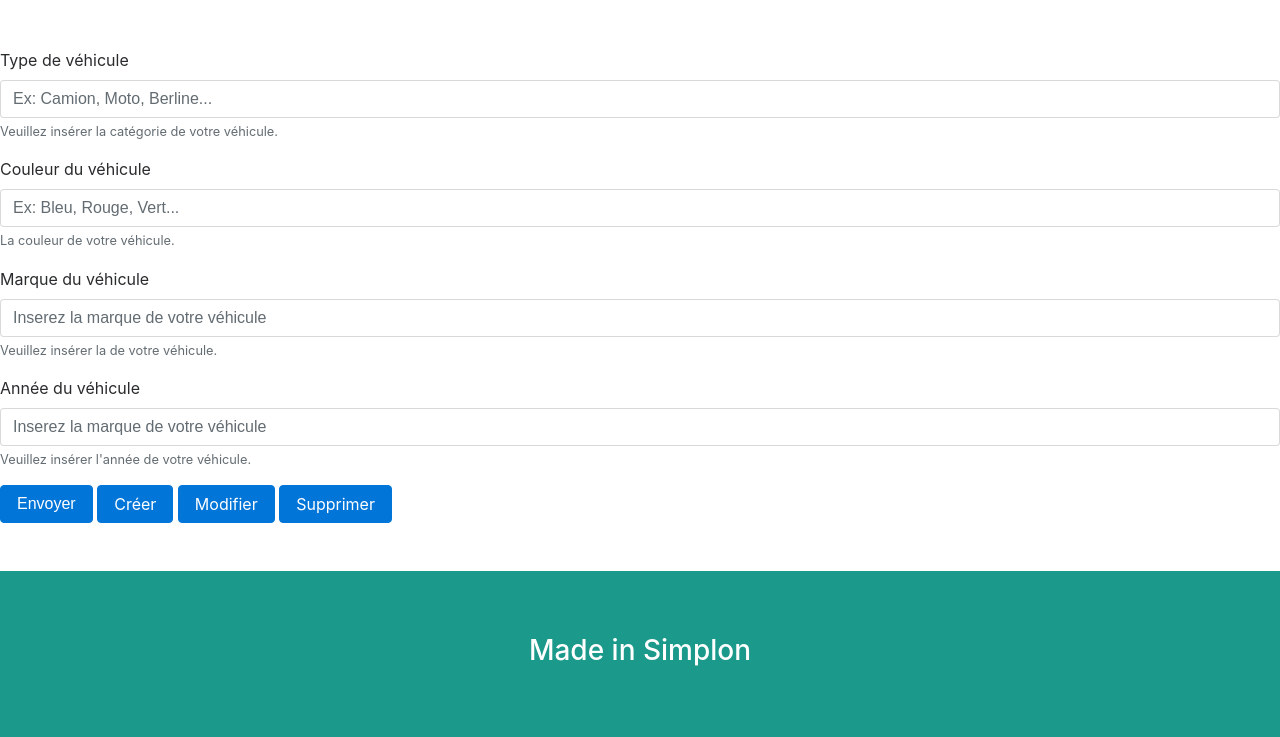
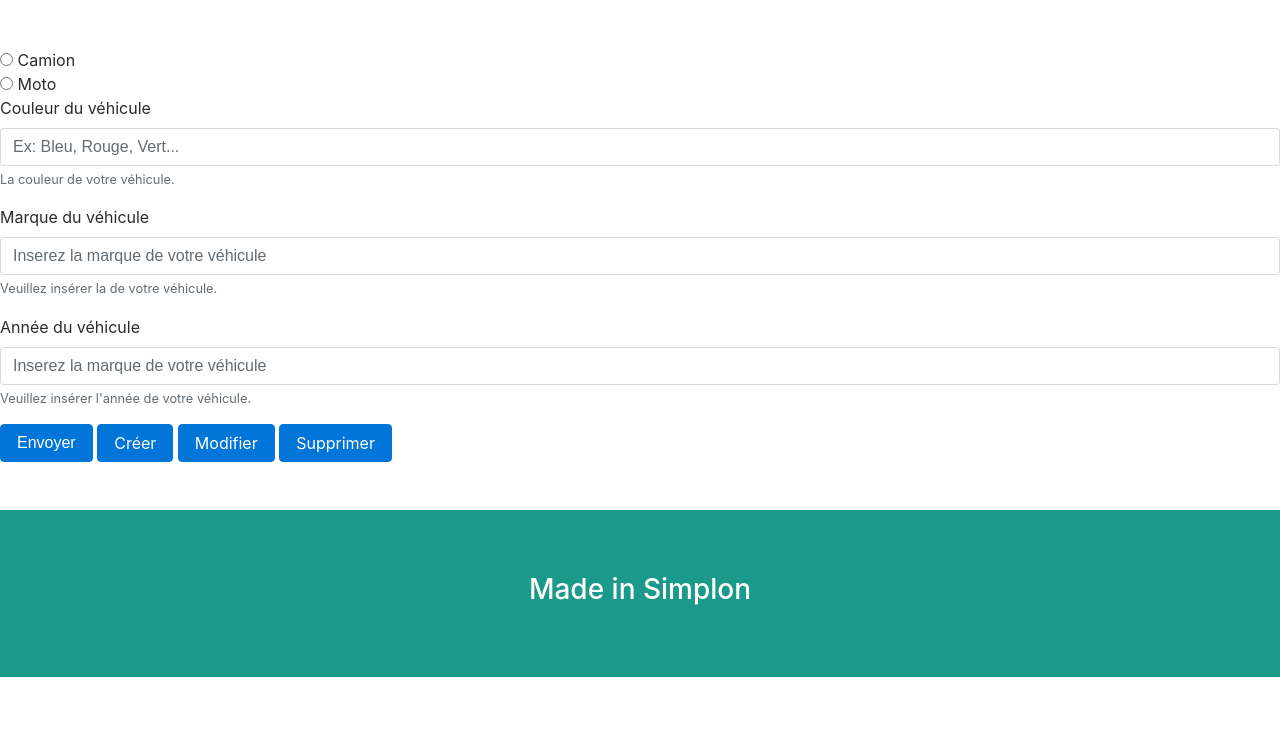
Before and after one commit to Youss06/Car-Handle, a PHP site: page /views/formVue.php in a window 1280 px wide. Shown: the part 215-952 px from the top of the page. After the commit the page ends 892 px from the top, so only its background shows below. Run offline with PHP 8.4, Linux system fonts and the light colour scheme; some libraries are stand-ins or nearby versions.

Commit message:
Make connection

```diff
--- a/entities/Car.php
+++ b/entities/Car.php
@@ -1,5 +1,5 @@
 <?php
 
-class car extends Vehicle{
+class Car extends Vehicule{
 
 }
--- a/model/connexion.php
+++ b/model/connexion.php
@@ -1,6 +1 @@
 <?php
-
-public function getBdd(){
-  $bd = new PDO('mysql:host=localhost;dbname=cars', 'root', 'root');
- return $bd;
-}
--- a/views/formVue.php
+++ b/views/formVue.php
@@ -3,16 +3,19 @@
 include("template/header.php");
 
 ?>
-<form class="" action="" method="post" enctype="multipart/form-data">
-      <div class="form-group">
+<form class="" action="../controllers/index.php" method="post" enctype="multipart/form-data">
+      <!-- <div class="form-group">
         <label for="exampleInputEmail1">Type de véhicule</label>
-        <input type="text" class="form-control" name="nomProjet" id="exampleInputEmail1" aria-describedby="emailHelp" placeholder="Ex: Camion, Moto, Berline...">
-        <small id="emailHelp" class="form-text text-muted">Veuillez insérer la catégorie de votre véhicule.</small>
-      </div>
+        <input type="text" class="form-control" name="model" id="exampleInputEmail1" aria-describedby="emailHelp" placeholder="Ex: Camion, Moto, Berline...">
+        <small id="emailHelp" class="form-text text-muted">Veuillez insérer le modèle de votre véhicule.</small>
+      </div> -->
+
+      <input type="radio" name="model" value="camion"> Camion<br>
+ <input type="radio" name="model" value="moto"> Moto<br>
 
       <div class="form-group">
         <label for="exampleInputEmail1">Couleur du véhicule</label>
-        <input type="text" class="form-control" name="nomProjet" id="exampleInputEmail1" aria-describedby="emailHelp" placeholder="Ex: Bleu, Rouge, Vert...">
+        <input type="text" class="form-control" name="color" id="exampleInputEmail1" aria-describedby="emailHelp" placeholder="Ex: Bleu, Rouge, Vert...">
         <small id="emailHelp" class="form-text text-muted">La couleur de votre véhicule.</small>
       </div>
 
@@ -21,14 +24,14 @@ include("template/header.php");
       <form class="" action="" method="post" enctype="multipart/form-data">
         <div class="form-group">
           <label for="exampleInputEmail1">Marque du véhicule</label>
-          <input type="text" class="form-control" id="exampleInputEmail1" name="date" aria-describedby="emailHelp" placeholder="Inserez la marque de votre véhicule">
+          <input type="text" class="form-control" id="exampleInputEmail1" name="mark" aria-describedby="emailHelp" placeholder="Inserez la marque de votre véhicule">
           <small id="emailHelp" class="form-text text-muted">Veuillez insérer la de votre véhicule.</small>
         </div>
 
         <form class="" action="" method="post" enctype="multipart/form-data">
           <div class="form-group">
             <label for="exampleInputEmail1">Année du véhicule</label>
-            <input type="text" class="form-control" id="exampleInputEmail1" name="date" aria-describedby="emailHelp" placeholder="Inserez la marque de votre véhicule">
+            <input type="text" class="form-control" id="exampleInputEmail1" name="years" aria-describedby="emailHelp" placeholder="Inserez la marque de votre véhicule">
             <small id="emailHelp" class="form-text text-muted">Veuillez insérer l'année de votre véhicule.</small>
           </div>
 
```
Also changed, not shown: controllers/index.php (+24 -0 lines), model/car_manager.php (+14 -12 lines), views/indexVue.php (+10 -3 lines).
